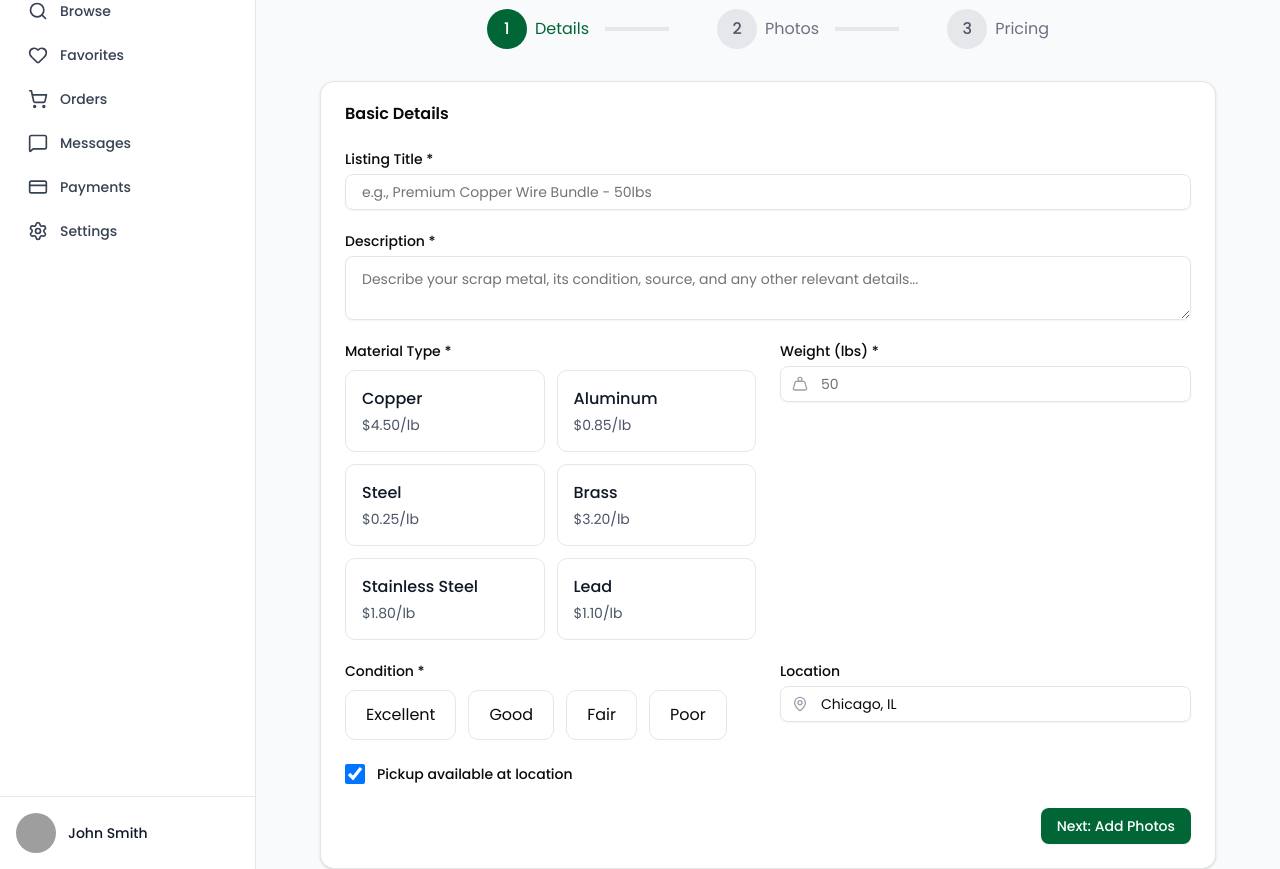
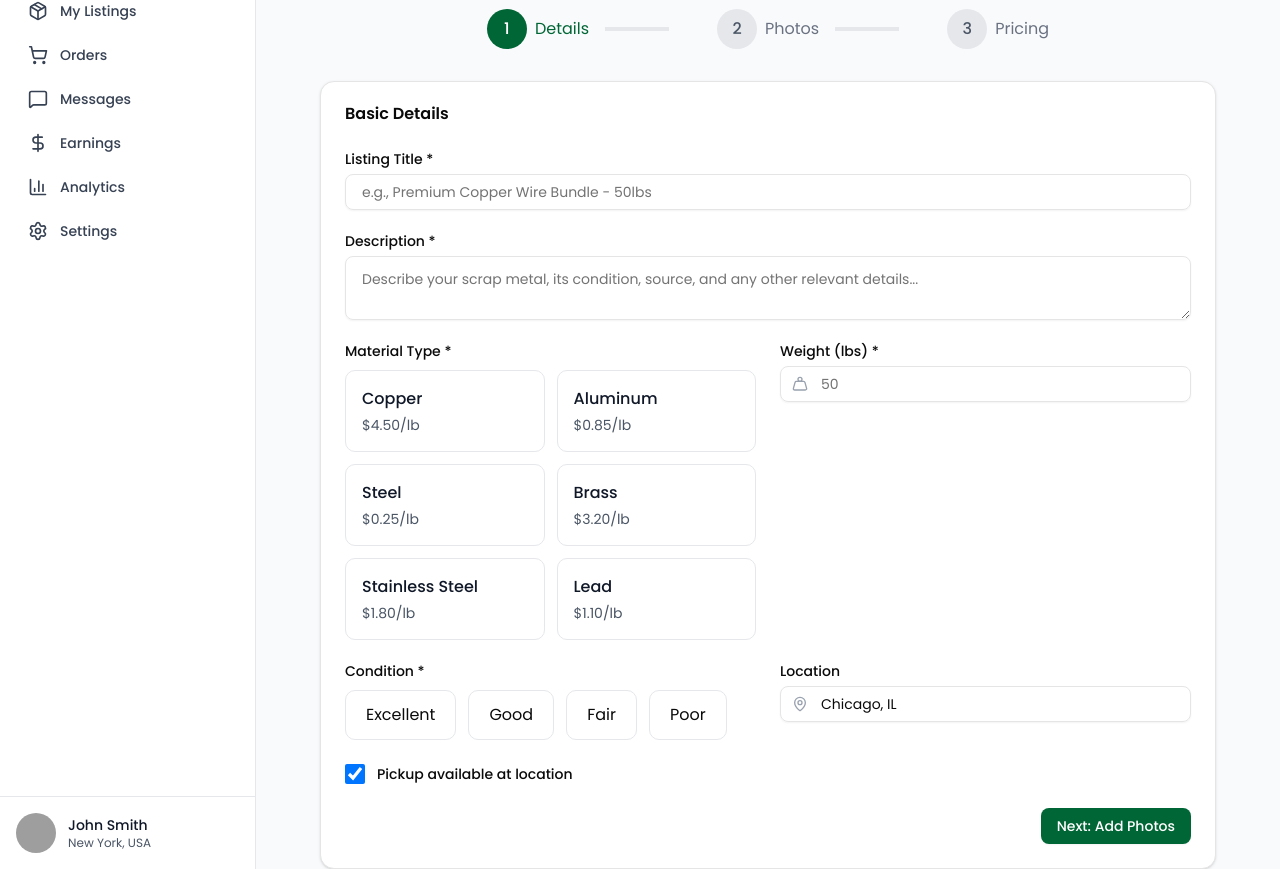
Before and after one commit to o1-spec/Couch-Hackhathon-scrapLink, a Next.js app: page /dashboard/listings/create in a window 1280 px wide. Shown: the part 140-1009 px from the top of the page. Built offline with nearby package versions, Linux system fonts and the light colour scheme; grey boxes are pictures that could not be loaded.

Commit message:
finished dashboard page

```diff
--- a/src/app/dashboard/analytics/page.tsx
+++ b/src/app/dashboard/analytics/page.tsx
@@ -10,7 +10,11 @@ const mockUser = {
   type: 'seller' as 'seller' | 'buyer',
   avatar: '/placeholder.svg?height=40&width=40',
   verified: true,
-  joinedDate: '2024-01-15'
+  joinedDate: '2024-01-15',
+  location: 'New York, USA',
+  userType: 'seller' as 'seller' | 'buyer', // or 'buyer', depending on your needs
+  joinDate: '2024-01-15', // match the format expected by User interface
+  isVerified: true
 }
 
 export default function AnalyticsPage() {
--- a/src/app/dashboard/earnings/page.tsx
+++ b/src/app/dashboard/earnings/page.tsx
@@ -4,15 +4,18 @@ import { useState, useEffect } from "react"
 import { EarningsDashboard } from "@/components/earnings/EarningsDashboard"
 import { DashboardLayout } from "@/components/dashboard/DashboardLayout"
 
-// Mock user data - in real app this would come from auth context
 const mockUser = {
-  id: "1",
-  name: "John Smith",
-  email: "john@example.com",
-  type: "seller" as "seller" | "buyer",
-  avatar: "/placeholder.svg?height=40&width=40",
+  id: '1',
+  name: 'John Smith',
+  email: 'john@example.com',
+  type: 'seller' as 'seller' | 'buyer',
+  avatar: '/placeholder.svg?height=40&width=40',
   verified: true,
-  joinedDate: "2024-01-15",
+  joinedDate: '2024-01-15',
+  location: 'New York, USA',
+  userType: 'seller' as 'seller' | 'buyer', // or 'buyer', depending on your needs
+  joinDate: '2024-01-15', // match the format expected by User interface
+  isVerified: true
 }
 
 export default function EarningsPage() {
--- a/src/app/dashboard/listings/create/page.tsx
+++ b/src/app/dashboard/listings/create/page.tsx
@@ -10,7 +10,11 @@ const mockUser = {
   type: 'seller' as 'seller' | 'buyer',
   avatar: '/placeholder.svg?height=40&width=40',
   verified: true,
-  joinedDate: '2024-01-15'
+  joinedDate: '2024-01-15',
+  location: 'New York, USA',
+  userType: 'seller' as 'seller' | 'buyer', // or 'buyer', depending on your needs
+  joinDate: '2024-01-15', // match the format expected by User interface
+  isVerified: true
 }
 
 export default function CreateListingPage() {
--- a/src/app/dashboard/listings/page.tsx
+++ b/src/app/dashboard/listings/page.tsx
@@ -10,7 +10,11 @@ const mockUser = {
   type: 'seller' as 'seller' | 'buyer',
   avatar: '/placeholder.svg?height=40&width=40',
   verified: true,
-  joinedDate: '2024-01-15'
+  joinedDate: '2024-01-15',
+  location: 'New York, USA',
+  userType: 'seller' as 'seller' | 'buyer', // or 'buyer', depending on your needs
+  joinDate: '2024-01-15', // match the format expected by User interface
+  isVerified: true
 }
 
 export default function ListingsPage() {
--- a/src/app/dashboard/messages/page.tsx
+++ b/src/app/dashboard/messages/page.tsx
@@ -10,7 +10,11 @@ const mockUser = {
   type: 'seller' as 'seller' | 'buyer',
   avatar: '/placeholder.svg?height=40&width=40',
   verified: true,
-  joinedDate: '2024-01-15'
+  joinedDate: '2024-01-15',
+  location: 'New York, USA',
+  userType: 'seller' as 'seller' | 'buyer', // or 'buyer', depending on your needs
+  joinDate: '2024-01-15', // match the format expected by User interface
+  isVerified: true
 }
 
 export default function MessagesPage() {
--- a/src/app/dashboard/orders/page.tsx
+++ b/src/app/dashboard/orders/page.tsx
@@ -11,7 +11,11 @@ const mockUser = {
   type: 'seller' as 'seller' | 'buyer',
   avatar: '/placeholder.svg?height=40&width=40',
   verified: true,
-  joinedDate: '2024-01-15'
+  joinedDate: '2024-01-15',
+  location: 'New York, USA',
+  userType: 'seller' as 'seller' | 'buyer', // or 'buyer', depending on your needs
+  joinDate: '2024-01-15', // match the format expected by User interface
+  isVerified: true
 }
 
 export default function OrdersPage() {
--- a/src/app/dashboard/page.tsx
+++ b/src/app/dashboard/page.tsx
@@ -12,8 +12,13 @@ const mockUser = {
   type: 'seller' as 'seller' | 'buyer',
   avatar: '/placeholder.svg?height=40&width=40',
   verified: true,
-  joinedDate: '2024-01-15'
+  joinedDate: '2024-01-15',
+  location: 'New York, USA',
+  userType: 'seller' as 'seller' | 'buyer', // or 'buyer', depending on your needs
+  joinDate: '2024-01-15', // match the format expected by User interface
+  isVerified: true
 }
+
 
 export default function Dashboard() {
   const [userType, setUserType] = useState<'seller' | 'buyer'>('seller')
--- a/src/app/dashboard/payments/page.tsx
+++ b/src/app/dashboard/payments/page.tsx
@@ -11,7 +11,11 @@ const mockUser = {
   type: 'seller' as 'seller' | 'buyer',
   avatar: '/placeholder.svg?height=40&width=40',
   verified: true,
-  joinedDate: '2024-01-15'
+  joinedDate: '2024-01-15',
+  location: 'New York, USA',
+  userType: 'seller' as 'seller' | 'buyer', // or 'buyer', depending on your needs
+  joinDate: '2024-01-15', // match the format expected by User interface
+  isVerified: true
 }
 
 export default function PaymentsPage() {
--- a/src/app/dashboard/settings/page.tsx
+++ b/src/app/dashboard/settings/page.tsx
@@ -10,8 +10,13 @@ const mockUser = {
   type: 'seller' as 'seller' | 'buyer',
   avatar: '/placeholder.svg?height=40&width=40',
   verified: true,
-  joinedDate: '2024-01-15'
+  joinedDate: '2024-01-15',
+  location: 'New York, USA',
+  userType: 'seller' as 'seller' | 'buyer', // or 'buyer', depending on your needs
+  joinDate: '2024-01-15', // match the format expected by User interface
+  isVerified: true
 }
+
 
 export default function SettingsPage() {
   return (
--- a/src/app/notifications/page.tsx
+++ b/src/app/notifications/page.tsx
@@ -8,14 +8,19 @@ import { ArrowLeft } from "lucide-react"
 import Link from "next/link"
 
 const mockUser = {
-  id: "1",
-  name: "John Smith",
-  email: "john@example.com",
-  type: "seller" as "seller" | "buyer",
-  avatar: "/placeholder.svg?height=40&width=40",
+  id: '1',
+  name: 'John Smith',
+  email: 'john@example.com',
+  type: 'seller' as 'seller' | 'buyer',
+  avatar: '/placeholder.svg?height=40&width=40',
   verified: true,
-  joinedDate: "2024-01-15",
+  joinedDate: '2024-01-15',
+  location: 'New York, USA',
+  userType: 'seller' as 'seller' | 'buyer', // or 'buyer', depending on your needs
+  joinDate: '2024-01-15', // match the format expected by User interface
+  isVerified: true
 }
+
 
 export default function NotificationsPage() {
   const [userType, setUserType] = useState<"seller" | "buyer">("seller")
```
